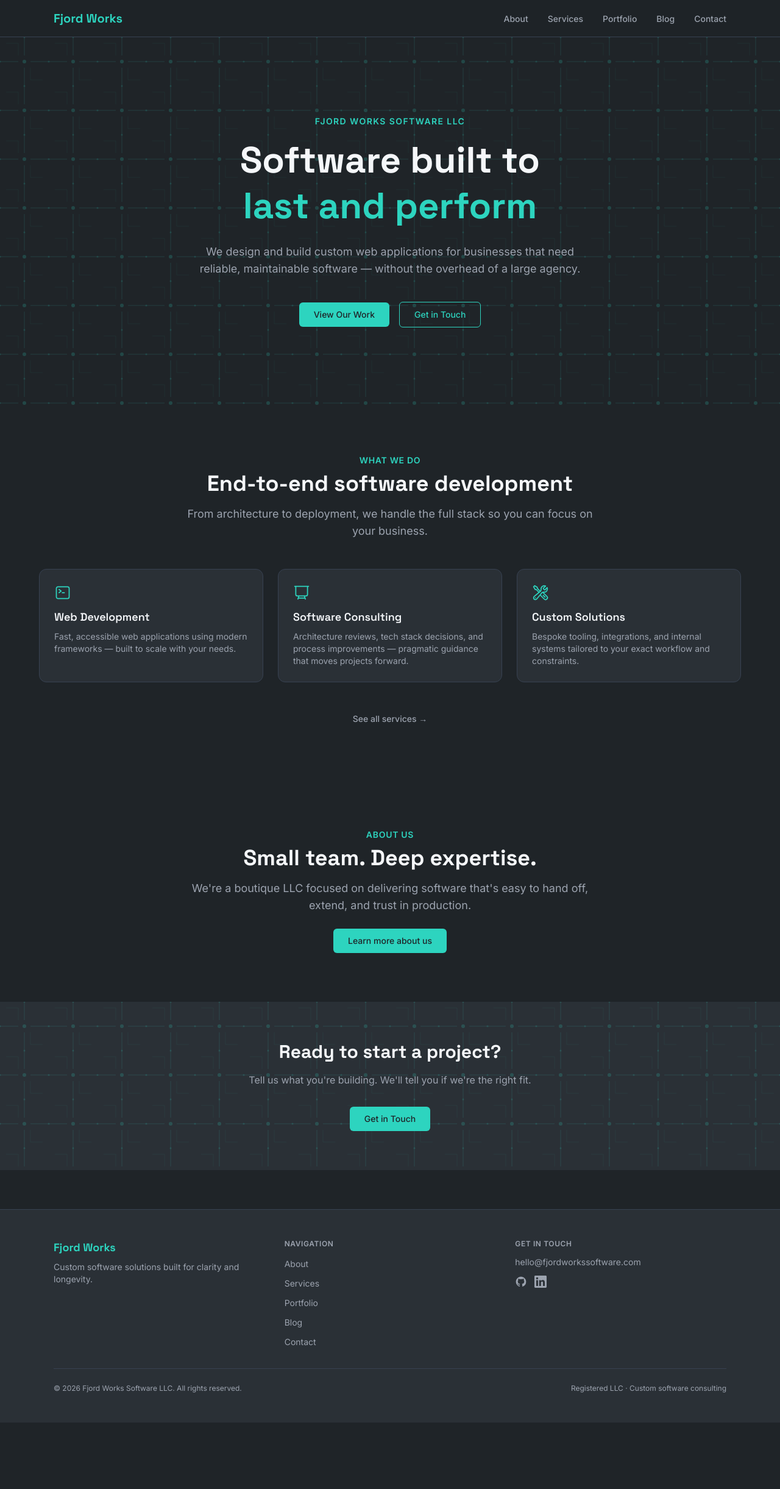
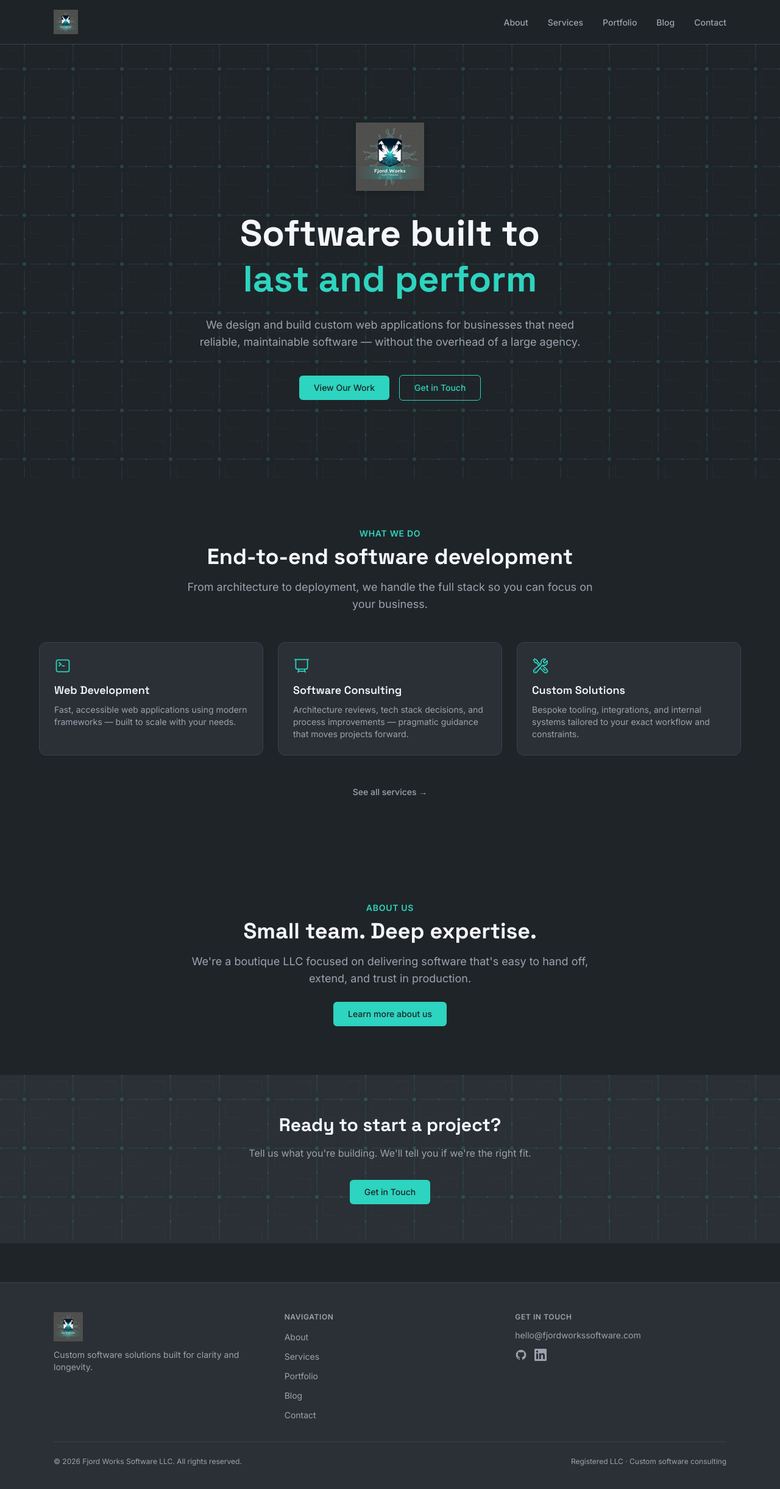
Before and after one commit to fjord-works-software/fjord-works-software.github.io, a SvelteKit app: page / in a window 1280 px wide. Shown: the top 2442 px of the page at 61% size. Before the commit the page ends 2333 px from the top, so only its background shows below. Built offline with nearby package versions, Linux system fonts and the light colour scheme.

Commit message:
Implement phase 1 and 2

```diff
--- a/src/routes/+layout.svelte
+++ b/src/routes/+layout.svelte
@@ -20,11 +20,12 @@
 
 <header class="sticky top-0 z-50 border-b border-brand-border bg-brand-bg/95 backdrop-blur-sm">
 	<nav class="mx-auto flex max-w-6xl items-center justify-between px-6 py-4">
-		<a
-			href="/"
-			class="font-display text-xl font-bold text-brand-primary transition-colors hover:text-brand-primary-deep"
-		>
-			Fjord Works
+		<a href="/" aria-label="Fjord Works Software — home">
+			<img
+				src="/images/FjordWorksLogo.png"
+				alt="Fjord Works Software"
+				class="h-10 w-auto"
+			/>
 		</a>
 
 		<ul class="hidden items-center gap-8 md:flex">
@@ -101,8 +102,10 @@
 	<div class="mx-auto max-w-6xl px-6 py-12">
 		<div class="mb-8 grid grid-cols-1 gap-8 md:grid-cols-3">
 			<div>
-				<a href="/" class="font-display text-lg font-bold text-brand-primary">Fjord Works</a>
-				<p class="mt-2 text-sm text-brand-muted">
+				<a href="/" aria-label="Fjord Works Software — home">
+					<img src="/images/FjordWorksLogo.png" alt="Fjord Works Software" class="h-12 w-auto" />
+				</a>
+				<p class="mt-3 text-sm text-brand-muted">
 					Custom software solutions built for clarity and longevity.
 				</p>
 			</div>
--- a/src/routes/+page.svelte
+++ b/src/routes/+page.svelte
@@ -17,9 +17,13 @@
 <section class="relative overflow-hidden px-6 py-24 sm:py-32">
 	<CircuitBackdrop />
 	<div class="relative mx-auto max-w-4xl text-center">
-		<p class="mb-4 text-sm font-semibold uppercase tracking-widest text-brand-primary">
-			Fjord Works Software LLC
-		</p>
+		<div class="mb-8 flex justify-center">
+			<img
+				src="/images/FjordWorksLogo.png"
+				alt="Fjord Works Software"
+				class="h-28 w-auto drop-shadow-lg"
+			/>
+		</div>
 		<h1 class="font-display text-5xl font-bold leading-tight text-brand-text sm:text-6xl">
 			Software built to<br /><span class="text-brand-primary">last and perform</span>
 		</h1>
```
Also changed, not shown: static/images/FjordWorksLogo.png (added).
